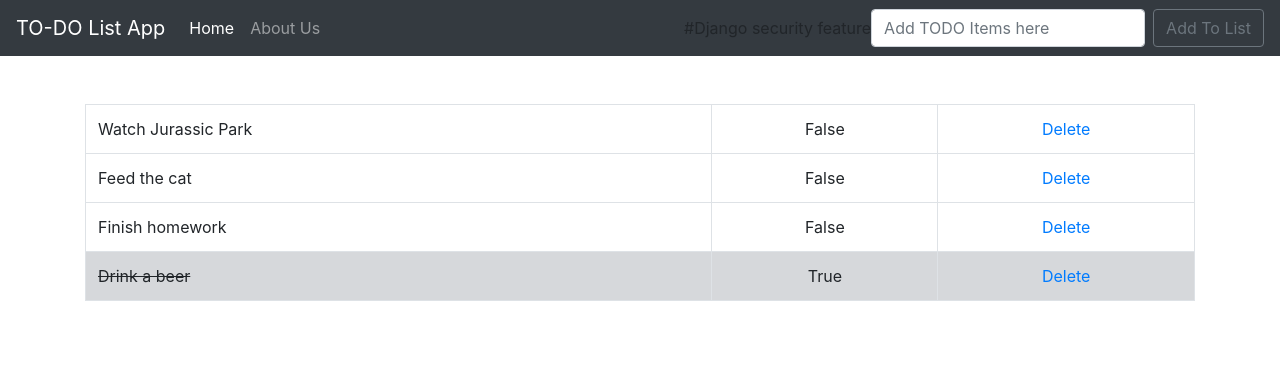
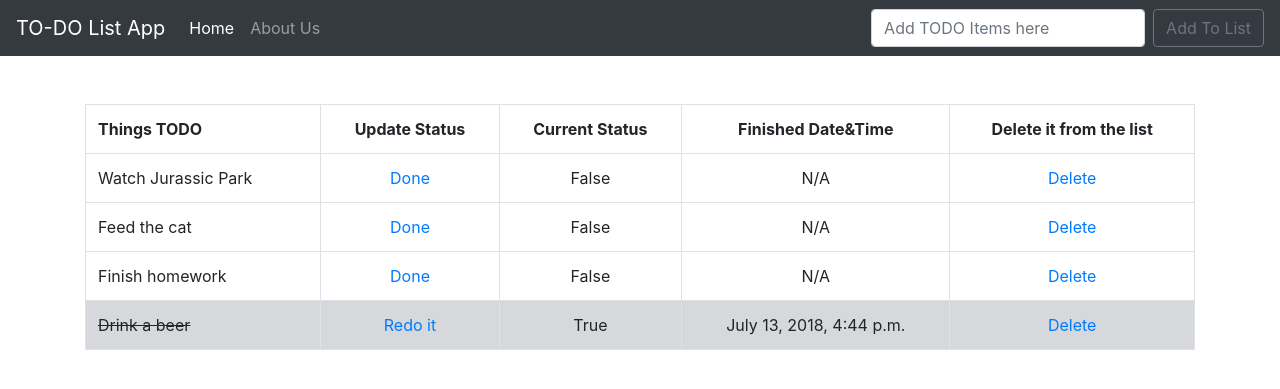
Before and after one commit to DeveloperJW/todoList, a Django app: page / in a window 1280 px wide. Shown: the top 389 px of the page. Run offline with Django 3.2, Linux system fonts and the light colour scheme; data comes from the database, SQL or seed files in the repository; both versions use the stored data as it was after the commit; some libraries are stand-ins or nearby versions.

Commit message:
Implementations and added feature of recording finish time of each time

```diff
--- a/static/css/additional_style.css
+++ b/static/css/additional_style.css
@@ -1,3 +1,7 @@
 .striker {
     text-decoration: line-through;
 }
+
+.centerText{
+    text-align: center;
+}
--- a/templates/base.html
+++ b/templates/base.html
@@ -32,7 +32,7 @@
             </li>
         </ul>
         <form class="form-inline my-2 my-lg-0" method="POST">
-            {% csrf_token %} #Django security feature
+            {% csrf_token %}{#Django security feature#}
             <input class="form-control mr-sm-2" type="search" placeholder="Add TODO Items here" aria-label="Search"
             name="item">
             <button class="btn btn-outline-secondary my-2 my-sm-0" type="submit">Add To List</button>
--- a/templates/home.html
+++ b/templates/home.html
@@ -14,17 +14,28 @@
 
     {% if all_items %}
         <table class ='table table-bordered'>
+        <tr>
+            <th>Things TODO</th>
+            <th><center>Update Status</center></th>
+            <th><center>Current Status</center></th>
+            <th><center>Finished Date&Time</center></th>
+            <th><center>Delete it from the list</center></th>
+        </tr>
         {% for things in all_items %}
             {% if things.completed %}
                 <tr class="table-secondary">
-                    <td class="striker">{{ things.item }}</td>
+                    <td><s>{{ things.item }}</s></td>
+                    <td align="center"><a href="{% url 'uncross' things.id %}">Redo it</a></td>
                     <td align="center">{{ things.completed }}</td>
+                    <td align="center">{{ things.completedTime }}</td>
                     <td align="center"><a href="{% url 'delete' things.id %}">Delete</a></td>
                 </tr>
             {% else %}
                 <tr>
                     <td>{{ things.item }}</td>
+                    <td align="center"><a href="{% url 'cross_off' things.id %}">Done</a></td>
                     <td align="center">{{ things.completed }}</td>
+                    <td align="center">N/A</td>
                     <td align="center"><a href="{% url 'delete' things.id %}">Delete</a></td>
                 </tr>
 
--- a/todoApp/models.py
+++ b/todoApp/models.py
@@ -4,6 +4,7 @@ from django.db import models
 class List(models.Model):
     item = models.CharField(max_length=200)
     completed = models.BooleanField(default=False)
+    completedTime = models.DateTimeField(auto_now_add=False)
 
     def __str__(self):
-        return self.item +' | ' + str(self.completed)
+        return self.item +' | ' + str(self.completed)+' | '+str(self.completedTime.tzinfo)
--- a/todoApp/urls.py
+++ b/todoApp/urls.py
@@ -5,5 +5,7 @@ from . import views
 urlpatterns = [
     path('', views.home, name='home'),
     path('about/', views.about, name='about'),
-    path('delete/<list_id>', views.delete, name='delete')
+    path('delete/<list_id>', views.delete, name='delete'),
+    path('cross_off/<list_id>', views.cross_off, name='cross_off'),
+    path('uncross/<list_id>', views.uncross, name='uncross'),
 ]
--- a/todoApp/views.py
+++ b/todoApp/views.py
@@ -3,6 +3,8 @@ from .models import List
 from .forms import ListForm
 from django.contrib import messages
 from django.http import HttpResponseRedirect
+import pytz
+from datetime import datetime
 
 
 # Create your views here.
@@ -26,8 +28,24 @@ def about(request):
 
     return render(request, 'about.html', {'name': my_name})
 
+
 def delete(request, list_id):
     item = List.objects.get(pk=list_id)
     item.delete()
     messages.success(request, 'An item has been Deleted.')
     return redirect('home')
+
+
+def cross_off(request, list_id):
+    item = List.objects.get(pk=list_id)
+    item.completed = True
+    item.completedTime = datetime.now(pytz.utc)
+    item.save()
+    return redirect('home')
+
+
+def uncross(request, list_id):
+    item = List.objects.get(pk=list_id)
+    item.completed = False
+    item.save()
+    return redirect('home')
--- a/todoList/settings.py
+++ b/todoList/settings.py
@@ -107,7 +107,7 @@ AUTH_PASSWORD_VALIDATORS = [
 
 LANGUAGE_CODE = 'en-us'
 
-TIME_ZONE = 'UTC'
+TIME_ZONE = 'America/Chicago'
 
 USE_I18N = True
 
```
Also changed, not shown: README.md, db.sqlite3, static/images/July13thUpdate.png (added).
